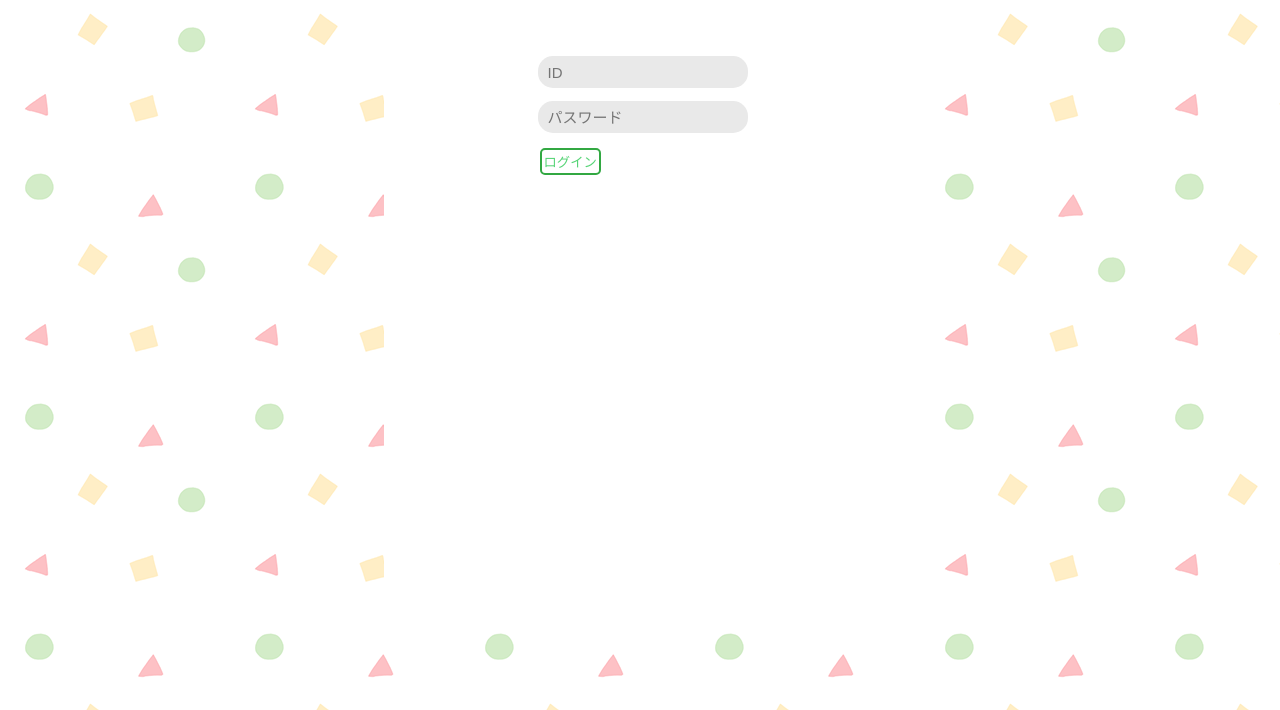
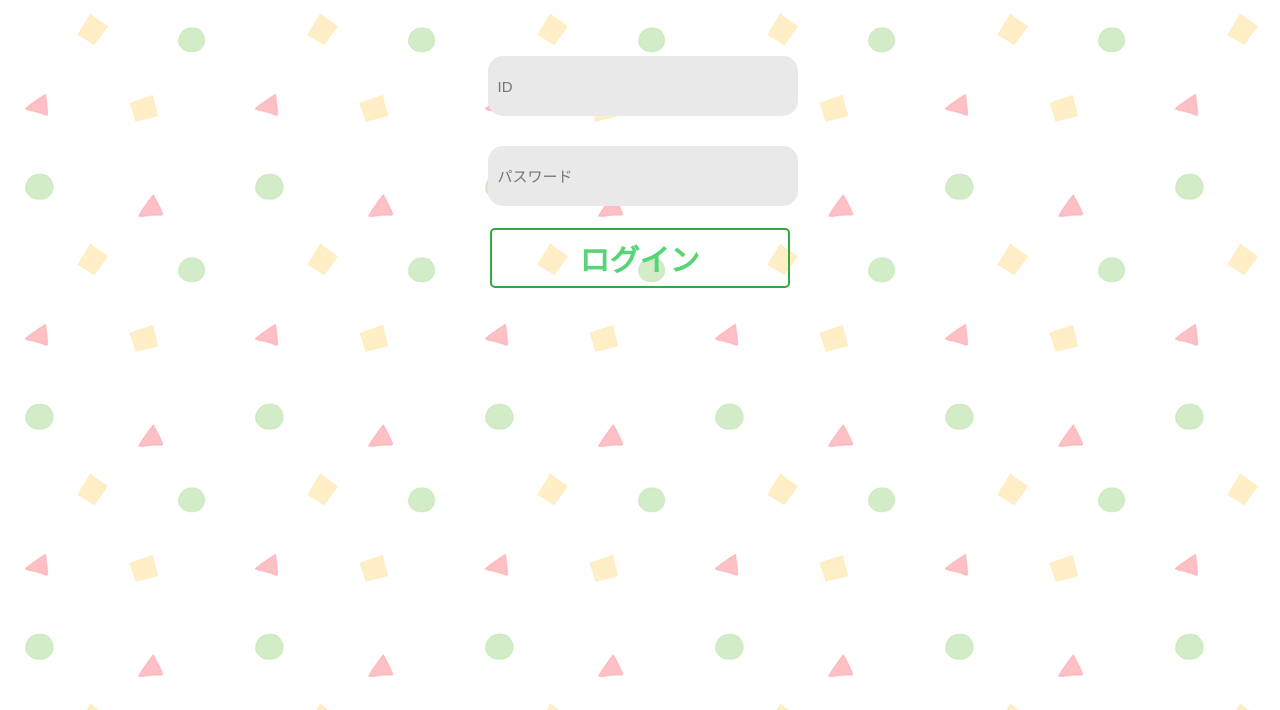
Before and after one commit to ko-yerin/mini-project-8, a website: page views/user/user_login.html in a window 1280 px wide. Shown: the part 90-800 px from the top of the page. Drawn offline with Linux system fonts and the light colour scheme.

Commit message:
폼만지는중

```diff
--- a/public/css/user/user_login.css
+++ b/public/css/user/user_login.css
@@ -19,7 +19,7 @@ a{
 #wrap {
     width: 40%;
     height: 675px;
-    background-color: #ffffff;
+    /* background-color: #ffffff; */
     margin:0 auto;
 }
 
@@ -43,8 +43,8 @@ a{
 
 .main li input {
     margin: 10px 5px 3px 10px;
-    width: 200px;
-    height: 32px;
+    width: 300px;
+    height: 60px;
     font-size: 15px;
     border: 0;
     border-radius: 15px;
@@ -56,6 +56,10 @@ a{
 .login_btn {
     margin: 12px;
     padding: 2px;
+    width: 300px;
+    height: 60px;
+    font-size: 30px;
+    font-weight: bolder;
     border:1px solid rgb(50,168,66);
     color:rgb(86,212,118);
     border-width: 2px;
--- a/views/user/user_login.html
+++ b/views/user/user_login.html
@@ -16,8 +16,8 @@
             <form method="post" action="/user/login">
                 <ul class="main">
                     <li>
-                        <input type="text" name="userid" id="userid" placeholder="ID"><br>
-                        <input type="password" name="userpw" id="userpw" placeholder="パスワード">
+                        <input style="margin-bottom: 20px;" type="text" name="userid" id="userid" placeholder="ID"><br>
+                        <input style="margin-bottom: 10px;" type="password" name="userpw" id="userpw" placeholder="パスワード">
                     </li>
                 </ul>
                 <input class="login_btn" type="submit" value="ログイン">
```
